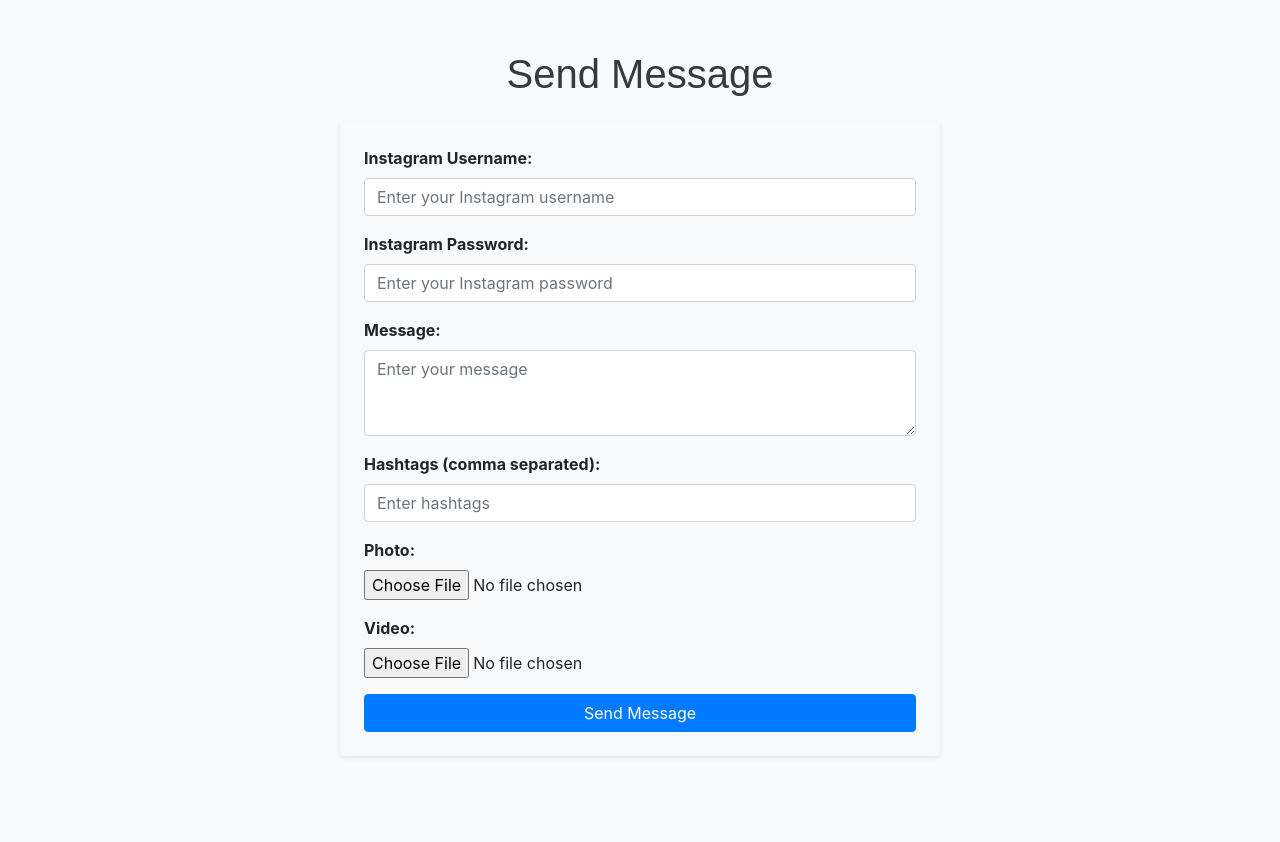
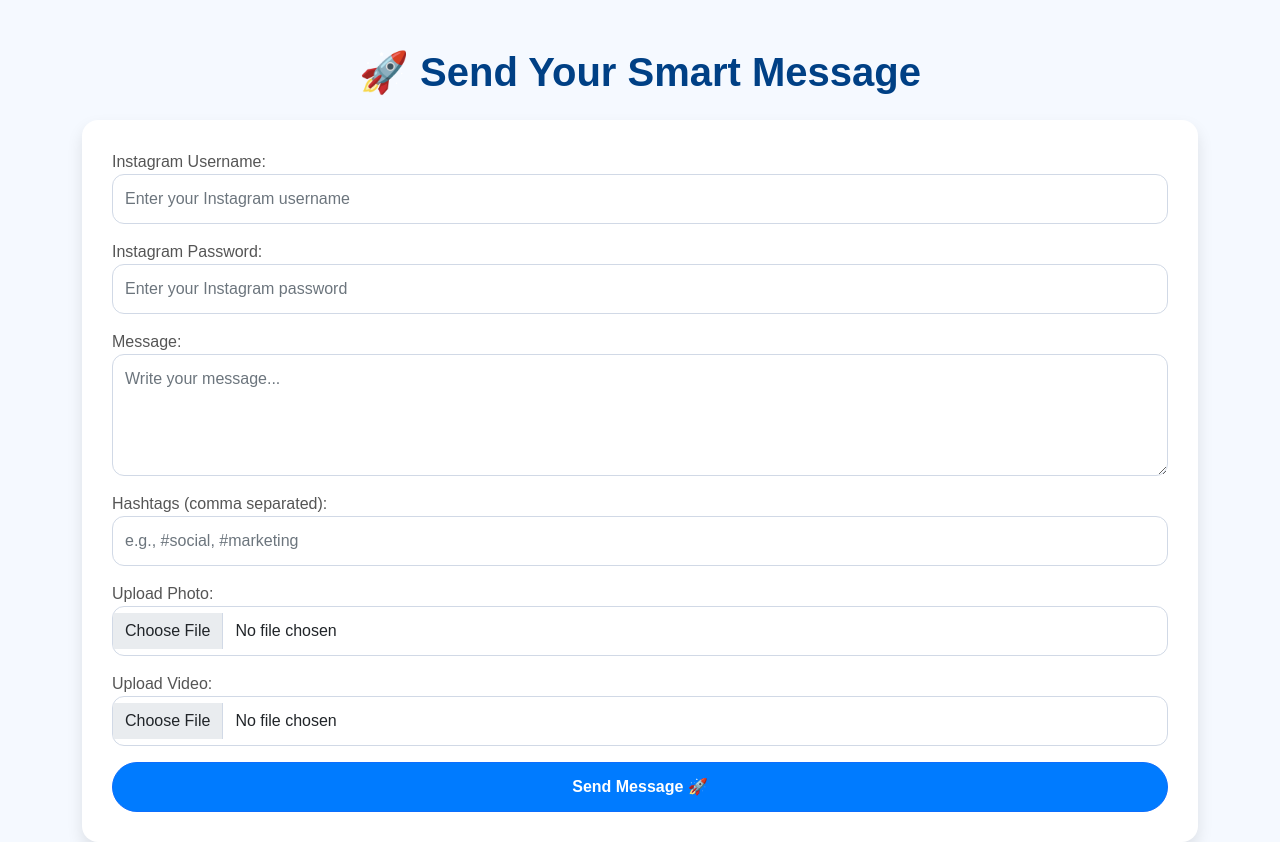
Before and after one commit to eddieir/InstaConnect, a Flask app: page /send_message in a window 1280 px wide. Before the commit the page ends 757 px from the top, so only its background shows below. Run offline with Flask 3, Linux system fonts and the light colour scheme; a user stored in the database is signed in; some libraries are stand-ins or nearby versions.

Commit message:
update - refactor design for the dashboard

```diff
--- a/templates/send_message.html
+++ b/templates/send_message.html
@@ -4,44 +4,79 @@
     <meta charset="UTF-8">
     <meta name="viewport" content="width=device-width, initial-scale=1.0">
     <title>Send Message - InstaConnect Bot</title>
-    <link href="https://stackpath.bootstrapcdn.com/bootstrap/4.5.2/css/bootstrap.min.css" rel="stylesheet">
-    <link href="{{ url_for('static', filename='css/styles.css') }}" rel="stylesheet">
+    <link rel="stylesheet" href="https://cdnjs.cloudflare.com/ajax/libs/bootstrap/5.1.3/css/bootstrap.min.css">
+    <style>
+        body {
+            font-family: 'Poppins', sans-serif;
+            background-color: #f5f9ff;
+        }
+        .form-container {
+            border-radius: 16px;
+            padding: 30px;
+            background-color: #ffffff;
+            box-shadow: 0px 8px 16px rgba(0, 0, 0, 0.1);
+            transition: transform 0.3s ease-in-out;
+        }
+        .form-container:hover {
+            transform: translateY(-5px);
+        }
+        label {
+            font-weight: 500;
+            color: #555;
+        }
+        .form-control {
+            border-radius: 12px;
+            padding: 12px;
+            border: 1px solid #d1d9e6;
+        }
+        .btn-primary {
+            background-color: #007bff;
+            border-radius: 25px;
+            padding: 12px;
+            font-weight: 600;
+            transition: background-color 0.3s;
+        }
+        .btn-primary:hover {
+            background-color: #0056b3;
+        }
+        h1 {
+            font-weight: 700;
+            color: #004085;
+        }
+    </style>
 </head>
 <body>
     <div class="container mt-5">
-        <h1 class="text-center">Send Message</h1>
-        <div class="form-container mt-4 p-4 bg-light rounded shadow-sm">
+        <h1 class="text-center">🚀 Send Your Smart Message</h1>
+        <div class="form-container mt-4">
             <form action="{{ url_for('send_message') }}" method="post" enctype="multipart/form-data">
-                <div class="form-group">
+                <div class="mb-3">
                     <label for="username">Instagram Username:</label>
                     <input type="text" class="form-control" id="username" name="username" placeholder="Enter your Instagram username" required>
                 </div>
-                <div class="form-group">
+                <div class="mb-3">
                     <label for="password">Instagram Password:</label>
                     <input type="password" class="form-control" id="password" name="password" placeholder="Enter your Instagram password" required>
                 </div>
-                <div class="form-group">
+                <div class="mb-3">
                     <label for="message">Message:</label>
-                    <textarea class="form-control" id="message" name="message" rows="3" placeholder="Enter your message" required></textarea>
+                    <textarea class="form-control" id="message" name="message" rows="4" placeholder="Write your message..." required></textarea>
                 </div>
-                <div class="form-group">
+                <div class="mb-3">
                     <label for="hashtags">Hashtags (comma separated):</label>
-                    <input type="text" class="form-control" id="hashtags" name="hashtags" placeholder="Enter hashtags" required>
+                    <input type="text" class="form-control" id="hashtags" name="hashtags" placeholder="e.g., #social, #marketing" required>
                 </div>
-                <div class="form-group">
-                    <label for="photo">Photo:</label>
-                    <input type="file" class="form-control-file" id="photo" name="photo">
+                <div class="mb-3">
+                    <label for="photo">Upload Photo:</label>
+                    <input type="file" class="form-control" id="photo" name="photo">
                 </div>
-                <div class="form-group">
-                    <label for="video">Video:</label>
-                    <input type="file" class="form-control-file" id="video" name="video">
+                <div class="mb-3">
+                    <label for="video">Upload Video:</label>
+                    <input type="file" class="form-control" id="video" name="video">
                 </div>
-                <button type="submit" class="btn btn-primary btn-block">Send Message</button>
+                <button type="submit" class="btn btn-primary w-100">Send Message 🚀</button>
             </form>
         </div>
     </div>
-    <script src="https://code.jquery.com/jquery-3.5.1.slim.min.js"></script>
-    <script src="https://cdn.jsdelivr.net/npm/@popperjs/core@2.5.4/dist/umd/popper.min.js"></script>
-    <script src="https://stackpath.bootstrapcdn.com/bootstrap/4.5.2/js/bootstrap.min.js"></script>
 </body>
 </html>
```
Also changed, not shown: templates/dashboard.html (+47 -9 lines), templates/increase_reach.html (+55 -18 lines), templates/index.html (+98 -16 lines), 1 other file.
